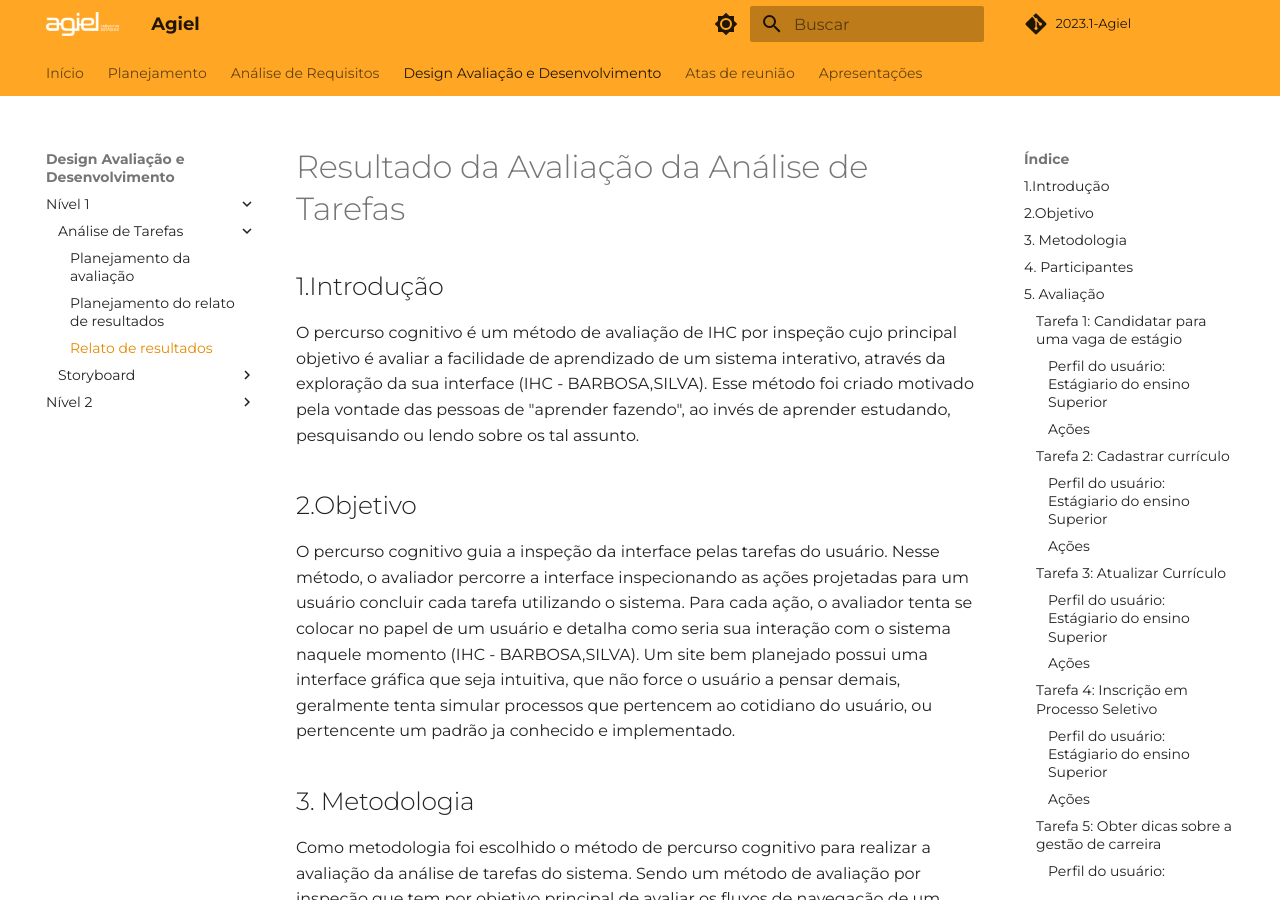
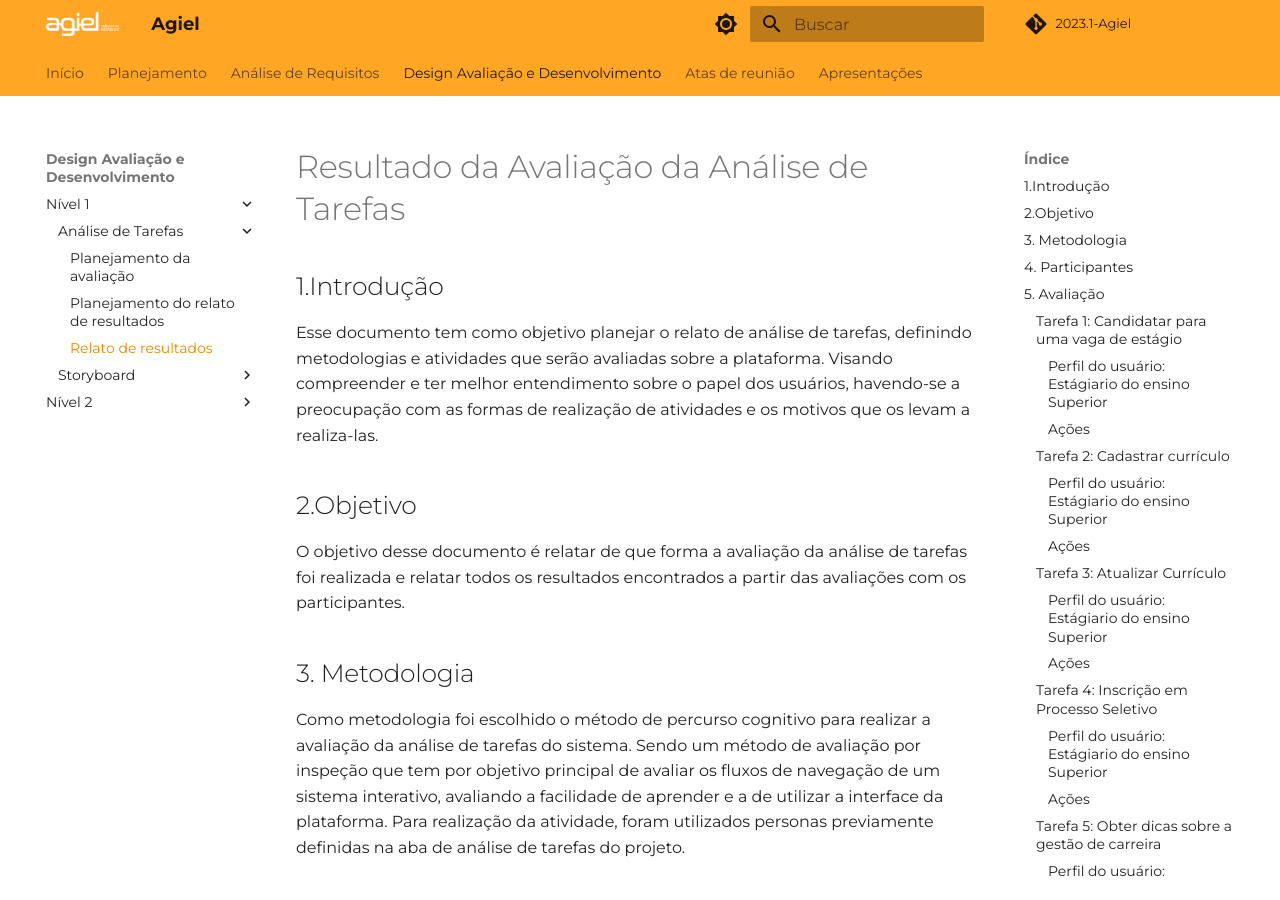
Before and after one commit to Interacao-Humano-Computador/2023.1-Agiel, an MkDocs documentation site: the page built from docs/desenvolvimento/tarefas/relatos_analise_tarefas.md, in a window 1280 px wide and 900 px high. Built offline with MkDocs 1.6.1 and Material for MkDocs 9.7.7, drawn with Linux system fonts in a browser that asks for light colours; some web fonts are replaced; comment, search, counter and statistics services are not loaded.

Commit message:
ajustes no relato

```diff
--- a/docs/desenvolvimento/tarefas/relatos_analise_tarefas.md
+++ b/docs/desenvolvimento/tarefas/relatos_analise_tarefas.md
@@ -2,17 +2,11 @@
 
 ## 1.Introdução
 
-O percurso cognitivo é um método de avaliação de IHC por
-inspeção cujo principal objetivo é avaliar a facilidade de aprendizado de um sistema
-interativo, através da exploração da sua interface (IHC - BARBOSA,SILVA).
-Esse método foi criado motivado pela vontade das pessoas de "aprender fazendo", ao invés de aprender estudando, pesquisando ou lendo sobre os tal assunto.
+Esse documento tem como objetivo planejar o relato de análise de tarefas, definindo metodologias e atividades que serão avaliadas sobre a plataforma. Visando compreender e ter melhor entendimento sobre o papel dos usuários, havendo-se a preocupação com as formas de realização de atividades e os motivos que os levam a realiza-las.
 
 ## 2.Objetivo
 
-O percurso cognitivo guia a inspeção da interface pelas tarefas do usuário. Nesse
-método, o avaliador percorre a interface inspecionando as ações projetadas para um
-usuário concluir cada tarefa utilizando o sistema. Para cada ação, o avaliador tenta se
-colocar no papel de um usuário e detalha como seria sua interação com o sistema naquele momento (IHC - BARBOSA,SILVA). Um site bem planejado possui uma interface gráfica que seja intuitiva, que não force o usuário a pensar demais, geralmente tenta simular processos que pertencem ao cotidiano do usuário, ou pertencente um padrão ja conhecido e implementado.
+O objetivo desse documento é relatar de que forma a avaliação da análise de tarefas foi realizada e relatar todos os resultados encontrados a partir das avaliações com os participantes.
 
 ## 3. Metodologia
 
```
